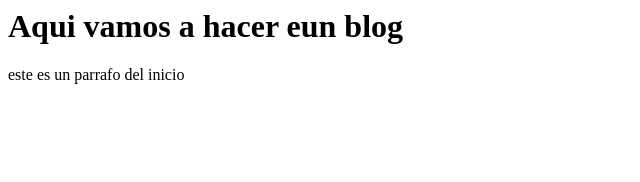
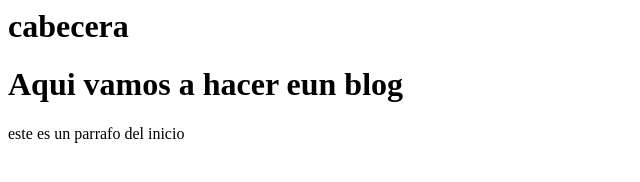
Before and after one commit to josealcivar/curso-github, a plain HTML site: page index.html in a window 1280 px wide. Shown: the whole page, without its empty margins (0-640 px from the left). Drawn offline with Linux system fonts and the light colour scheme.

Commit message:
se anadio cabecera

```diff
--- a/index.html
+++ b/index.html
@@ -4,7 +4,10 @@
 <link rel="stylesheet" href="css/estilos.css" />
 </head>
 <body>
+<div id="container">
+<h1 id="titulo">cabecera</h1>
 <h1>Aqui vamos a hacer eun blog</h1>
 <p> este es un parrafo del inicio</p>
+</div>
 </body>
 </html>
```
